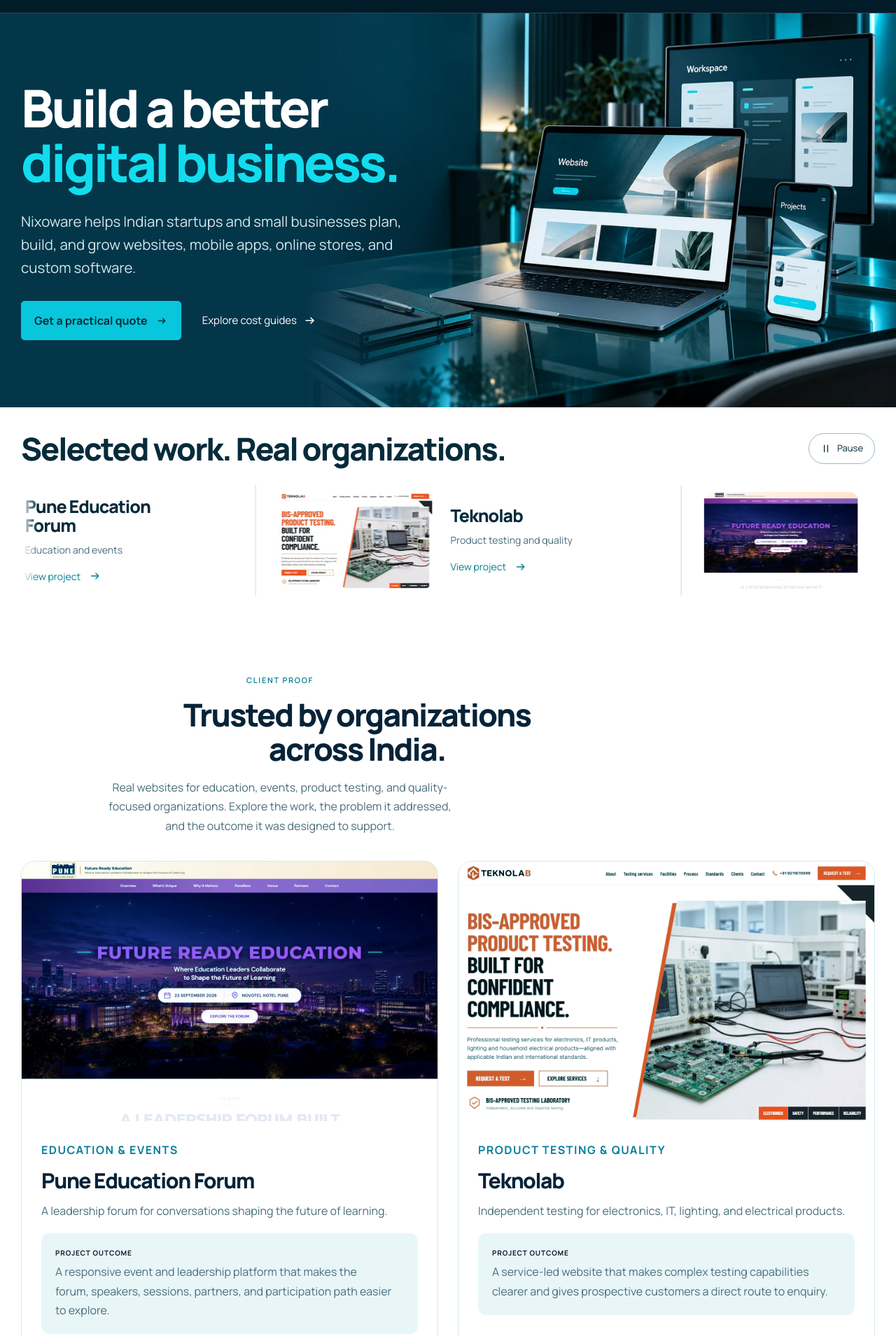
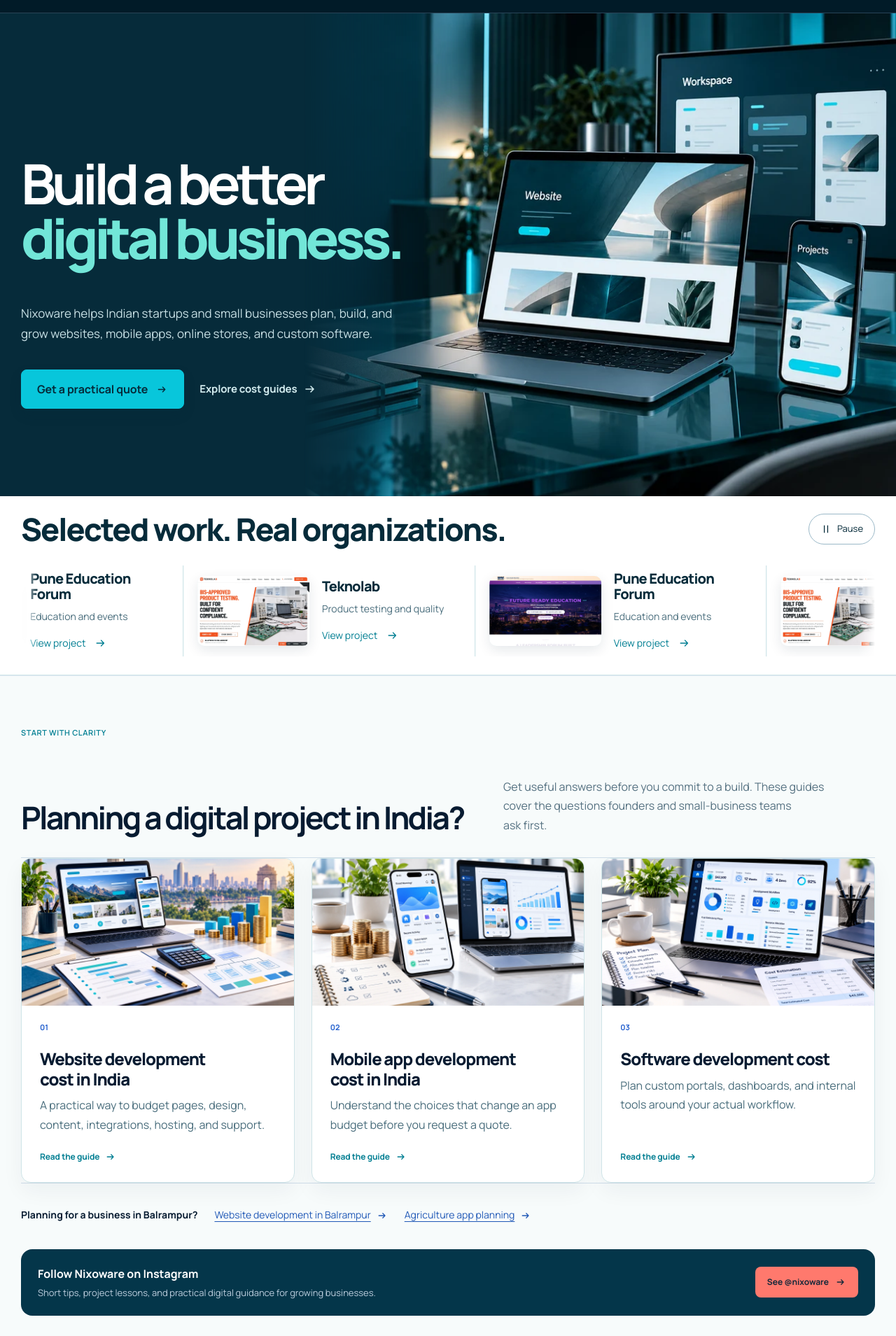
Before and after one commit to singhshrey27/Nixoware, a Next.js app: page / in a window 1280 px wide. Shown: the part 71-1980 px from the top of the page at 70% size. Built offline with nearby package versions, Linux system fonts and the light colour scheme.

Commit message:
Polish homepage visual system

```diff
--- a/app/blog/[article]/page.jsx
+++ b/app/blog/[article]/page.jsx
@@ -1,8 +1,8 @@
 import { notFound } from 'next/navigation';
 import { SiteHeader, SiteFooter, SiteArrow } from '../../../components/SiteChrome';
-import ClientProof from '../../../components/ClientProof';
 import { articles, articleSlugs } from '../../../lib/articles';
 import AppCostCalculator from '../../../components/AppCostCalculator';
+import ClientProof from '../../../components/ClientProof';
 import Image from 'next/image';
 import { whatsappUrl } from '../../../lib/contact';
 
--- a/app/layout.jsx
+++ b/app/layout.jsx
@@ -20,6 +20,7 @@
 import '../src/services-studio.css';
 import '../src/site-studio.css';
 import '../src/visual-polish.css';
+import '../src/home-premium.css';
 import Script from 'next/script';
 import ConversionTracking from '../components/ConversionTracking';
 import { Manrope } from 'next/font/google';
--- a/app/page.jsx
+++ b/app/page.jsx
@@ -117,8 +117,6 @@
       </section>
 
       <ClientProof/>
-      <ClientShowcase/>
-
       <section className="growth-start" id="start-here" aria-labelledby="growth-start-title">
         <div className="growth-start-heading"><p className="section-label">START WITH CLARITY</p><h2 id="growth-start-title">Planning a digital project in India?</h2><p>Get useful answers before you commit to a build. These guides cover the questions founders and small-business teams ask first.</p></div>
         <div className="growth-guides">{growthGuides.map((guide, index) => <a className="growth-guide" href={guide.href} key={guide.title}><div className="growth-guide-image"><Image src={articles[guide.href.slice(6)]?.featuredImage || '/visuals/v2/website.webp'} alt="" fill sizes="(max-width: 700px) 100vw, 33vw"/></div><span>0{index + 1}</span><h3>{guide.title}</h3><p>{guide.text}</p><strong>Read the guide <Arrow/></strong></a>)}</div>
--- a/components/ClientProof.jsx
+++ b/components/ClientProof.jsx
@@ -6,6 +6,6 @@
 export default function ClientProof() {
   return <section className="client-proof-marquee" aria-label="Selected Nixoware client projects"><ProofMotion><div className="proof-track">{[0, 1, 2].map(copy => <div className="proof-group" key={copy} aria-hidden={copy > 0 ? true : undefined} inert={copy > 0 ? true : undefined}>{portfolioSlugs.map(slug => {
     const project = portfolioProjects[slug];
-    return <a className="proof-project" href={`/portfolio/${slug}`} key={slug}><span className="proof-thumbnail"><Image src={project.thumbnail} alt="" width={440} height={275} loading="eager" fetchPriority="low" sizes="(max-width: 700px) 120px, 220px"/></span><span className="proof-project-copy"><strong>{project.client}</strong><span>{project.industry}</span><span className="proof-view">View project <SiteArrow/></span></span></a>;
+    return <a className="proof-project" href={`/portfolio/${slug}`} key={slug}><span className="proof-thumbnail"><Image src={project.image} alt="" width={720} height={450} loading="eager" fetchPriority="low" sizes="(max-width: 700px) 100px, 160px"/></span><span className="proof-project-copy"><strong>{project.client}</strong><span>{project.industry}</span><span className="proof-view">View project <SiteArrow/></span></span></a>;
   })}</div>)}</div></ProofMotion></section>;
 }
--- a/components/SeoPage.jsx
+++ b/components/SeoPage.jsx
@@ -1,6 +1,6 @@
 import Image from './VisualImage';
+import ClientProof from './ClientProof';
 import { SiteHeader, SiteFooter, SiteArrow } from './SiteChrome';
-import ClientProof from './ClientProof';
 import { cardMedia } from '../lib/page-media';
 import { portfolioProjects, portfolioSlugs } from '../lib/portfolio';
 import { pageBanners } from '../lib/page-banners';
@@ -51,10 +51,10 @@
     <SiteHeader/>
     <main className={`seo-main${slug === 'blog' ? ' blog-index' : ''}`}>
       <section className="seo-hero reference-hero"><div className="seo-hero-inner"><h1>{banner.lines.map((line, index) => <span key={line} className={index === banner.lines.length - 1 ? 'banner-accent' : undefined}>{line}</span>)}</h1><p>{banner.description}</p><div className="seo-actions"><a className="button primary" href={whatsappUrl} target="_blank" rel="noopener noreferrer">Connect on WhatsApp <Arrow/></a><a href={page.cards ? '#page-offerings' : '/services'}>{page.cards ? 'Explore this page' : 'Explore our services'} <Arrow/></a></div></div><div className="page-hero-visual"><Image src={banner.src} alt={banner.alt} fill priority unoptimized sizes="(max-width: 980px) 100vw, 65vw"/></div></section>
-      <ClientProof/>
       {pageCards ? <section className="seo-card-section" aria-labelledby="page-offerings"><div className="seo-section-heading"><p className="seo-eyebrow">{slug === 'blog' ? 'NIXOWARE INSIGHTS' : isProjectIndex ? 'SELECTED WORK' : 'WHAT WE COVER'}</p><h2 id="page-offerings">{slug === 'blog' ? 'Practical guides. Better decisions.' : isProjectIndex ? 'Real work. Clear thinking.' : 'Focused capabilities and experience.'}</h2></div><div className="seo-cards">{pageCards.map(([title, text, href, image, alt], index) => <article key={title} className={slug === 'blog' || isProjectIndex ? 'editorial-card' : undefined}>{slug === 'blog' || isProjectIndex ? <a className="seo-card-image-link" href={href} aria-label={`Read ${title}`}><Image className="seo-card-image" src={image || '/visuals/v2/insights.webp'} alt={alt || ''} width={1200} height={750} sizes={slug === 'blog' ? '(max-width: 700px) 100vw, (max-width: 1100px) 50vw, 33vw' : '(max-width: 700px) 100vw, 50vw'}/></a> : <div className="page-card-media"><Image src={image} alt={alt || ''} fill sizes="(max-width: 700px) 100vw, 33vw"/></div>}<h3>{title}</h3><p>{text}</p>{href ? <a href={href} target={href.startsWith('https://wa.me/') ? '_blank' : undefined} rel={href.startsWith('https://wa.me/') ? 'noopener noreferrer' : undefined}>{isProjectIndex ? 'Read project story' : 'Learn more'} <Arrow/></a> : null}</article>)}</div></section> : null}
       <section className="seo-content-section"><div className="seo-section-heading"><div><p className="seo-eyebrow">OUR APPROACH</p><h2>Clear decisions. Maintainable outcomes.</h2></div><div className="approach-visual"><Image src={slug === 'website-maintenance' ? '/visuals/v2/maintenance.webp' : banner.src} alt="" fill sizes="(max-width: 700px) 100vw, 50vw"/></div></div><div className="seo-content-grid">{page.sections.map(([title, text]) => <article key={title}><h2>{title}</h2><p>{text}</p></article>)}</div></section>
       {faqs.length ? <section className="seo-card-section seo-faq" aria-labelledby="faq-title"><div className="seo-section-heading"><p className="seo-eyebrow">FREQUENTLY ASKED QUESTIONS</p><h2 id="faq-title">Questions about {page.label.toLowerCase()}.</h2></div><div className="seo-faq-list">{faqs.map(([question, answer], index) => <details key={question} open={index === 0}><summary>{question}</summary><p>{answer}</p></details>)}</div></section> : null}
+      <ClientProof/>
       <section className="seo-related"><div><p className="seo-eyebrow">NEXT STEP</p><h2>Continue exploring Nixoware.</h2></div><div>{page.links.map(([label, href]) => <a key={label} href={href === '/contact' ? whatsappUrl : href} target={href === '/contact' ? '_blank' : undefined} rel={href === '/contact' ? 'noopener noreferrer' : undefined}>{href === '/contact' ? 'Connect on WhatsApp' : label} <Arrow/></a>)}</div></section>
     </main>
     <SiteFooter/>
--- a/components/ServicesPage.jsx
+++ b/components/ServicesPage.jsx
@@ -1,6 +1,6 @@
 import Image from './VisualImage';
+import ClientProof from './ClientProof';
 import { SiteHeader, SiteFooter } from './SiteChrome';
-import ClientProof from './ClientProof';
 import { whatsappUrl } from '../lib/contact';
 import { serviceCatalog, serviceDeliverySteps } from '../lib/service-catalog';
 
@@ -32,12 +32,12 @@
         <div className="studio-hero-photo"><Image src="/visuals/v2/services.webp" alt="Illustrative website, mobile app and software interfaces on a laptop, smartphone and tablet in a teal studio" fill priority sizes="(max-width: 850px) 100vw, 70vw"/></div>
         <div className="studio-container"><div className="studio-hero-copy"><h1 id="studio-hero-title">Your next idea.<span>Our next build.</span></h1><p>Websites, mobile apps, and custom software for Indian businesses. Built with clarity. Supported beyond launch.</p><div className="studio-hero-actions"><a className="studio-button" href={whatsappUrl} target="_blank" rel="noopener noreferrer">Discuss your project</a><a className="studio-explore" href="#page-offerings">Explore services <Arrow circle/></a></div><a className="studio-work-link" href="/portfolio">See our work <Arrow/></a></div></div>
       </section>
-      <ClientProof/>
       <section className="studio-catalog" aria-labelledby="page-offerings" id="service-catalog">
         <div className="studio-container"><div className="studio-catalog-heading"><h2 id="page-offerings">The right technology. Real business value.</h2><p>Explore what we can build, improve, and support for your team.</p></div><div className="studio-service-grid">{serviceCatalog.map((service, index) => <ServiceCard key={service.href} service={service} index={index}/>)}</div></div>
       </section>
       <section className="studio-delivery" aria-labelledby="studio-delivery-title"><div className="studio-container"><div className="studio-delivery-heading"><h2 id="studio-delivery-title">A clear path from idea<br/>to launch.</h2><a href="/portfolio">See our portfolio <Arrow/></a></div><div className="studio-delivery-steps">{serviceDeliverySteps.map((step, index) => <article key={step.title}><span>{String(index + 1).padStart(2, '0')}</span><h3>{step.title}</h3><p>{step.description}</p></article>)}</div></div></section>
       <section className="studio-conversation" aria-labelledby="studio-conversation-title"><div className="studio-container"><div><h2 id="studio-conversation-title">Have a project in mind?</h2><p>Tell us what you want to build, improve, or maintain.<br/>We will help you find a practical starting point.</p></div><div className="studio-conversation-actions"><a className="studio-button" href={whatsappUrl} target="_blank" rel="noopener noreferrer">Connect on WhatsApp <Arrow/></a><a href="/portfolio">View portfolio <Arrow/></a></div></div></section>
+      <ClientProof/>
     </main>
     <SiteFooter/>
   </>;
--- /dev/null
+++ b/src/home-premium.css
@@ -0,0 +1,88 @@
+/* Home page design system: calm, high-contrast, and conversion-focused. */
+.nixoware-site .home-main {
+  --home-ink: #062b3a;
+  --home-muted: #557181;
+  --home-accent: #08c6db;
+  --home-mint: #72e6d8;
+  --home-line: #cfe5e8;
+  color: var(--home-ink);
+}
+
+.nixoware-site .home-main h1,
+.nixoware-site .home-main h2,
+.nixoware-site .home-main h3 { text-wrap: balance; }
+.nixoware-site .home-main p { text-wrap: pretty; }
+
+.nixoware-site .home-main .button,
+.nixoware-site .home-main .text-link,
+.nixoware-site .home-main .hero-secondary,
+.nixoware-site .home-main .client-visit,
+.nixoware-site .home-main .growth-guide strong {
+  font-weight: 700;
+  letter-spacing: -.01em;
+}
+.nixoware-site .home-main .button {
+  min-height: 52px;
+  padding: 0 22px;
+  border-radius: 8px;
+  font-size: 13px;
+  box-shadow: 0 8px 18px rgba(6,43,58,.12);
+  transition: transform .2s ease, box-shadow .2s ease, background .2s ease;
+}
+.nixoware-site .home-main .button:hover { transform: translateY(-2px); box-shadow: 0 12px 24px rgba(6,43,58,.18); }
+.nixoware-site .home-main .button.primary { background: var(--home-ink); color: #fff; }
+.nixoware-site .home-main .button.primary:hover { background: #0a465c; }
+.nixoware-site .home-main .button.coral { background: var(--home-accent); color: #062b3a; }
+
+.nixoware-site .home-hero { min-height: 690px; background: #062b3a; }
+.nixoware-site .home-hero .hero-copy { padding-top: 144px; }
+.nixoware-site .home-hero h1 { max-width: 660px; font-size: clamp(54px, 6.2vw, 92px); line-height: .98; letter-spacing: -.075em; font-weight: 700; }
+.nixoware-site .home-hero h1 em { color: var(--home-mint); }
+.nixoware-site .home-hero .hero-copy>p { max-width: 560px; margin-top: 28px; color: #c8e0e5; font-size: 17px; line-height: 1.7; }
+.nixoware-site .home-hero .hero-actions { margin-top: 36px; gap: 22px; }
+.nixoware-site .home-hero .hero-secondary { color: #d4edf0; }
+
+.nixoware-site .home-main>.client-proof-marquee { border-bottom: 1px solid var(--home-line); }
+.nixoware-site .home-main>.growth-start { background: #f7fbfb; }
+.nixoware-site .growth-start-heading h2,
+.nixoware-site .section-lead h2,
+.nixoware-site .story h2,
+.nixoware-site .homepage-faq-heading h2 { font-weight: 700; letter-spacing: -.06em; }
+.nixoware-site .growth-start-heading>p:last-child,
+.nixoware-site .section-lead>p,
+.nixoware-site .story-copy>p,
+.nixoware-site .homepage-faq-list p { color: var(--home-muted); }
+.nixoware-site .growth-guide { border: 1px solid var(--home-line); border-radius: 14px; box-shadow: 0 12px 30px rgba(6,43,58,.05); transition: transform .2s ease, box-shadow .2s ease; }
+.nixoware-site .growth-guide:hover { transform: translateY(-5px); box-shadow: 0 18px 38px rgba(6,43,58,.12); }
+.nixoware-site .growth-guide strong { color: #007e92; }
+
+.nixoware-site .home-main>.capabilities { background: #fff; }
+.nixoware-site .capability-list article { border-radius: 14px; overflow: hidden; }
+.nixoware-site .capability-copy h3 { font-weight: 700; }
+.nixoware-site .capability-copy>a { color: #007e92; font-weight: 700; }
+.nixoware-site .product-studio { background: #f7fbfb; }
+.nixoware-site .product-studio h2,
+.nixoware-site .operations h2,
+.nixoware-site .principles h2 { font-weight: 700; letter-spacing: -.06em; }
+.nixoware-site .operations { background: #062b3a; }
+.nixoware-site .operations h3 { font-weight: 700; }
+.nixoware-site .operations details { border-color: rgba(184,221,228,.24); }
+.nixoware-site .story { background: #f7fbfb; }
+.nixoware-site .story-media { border-radius: 16px; box-shadow: 0 18px 42px rgba(6,43,58,.12); }
+.nixoware-site .homepage-faq { background: #fff; }
+.nixoware-site .homepage-faq-list summary { font-weight: 700; }
+.nixoware-site .contact-connect { background: #e8f6f8; }
+.nixoware-site .contact-action-panel { border-radius: 16px; box-shadow: 0 18px 42px rgba(6,43,58,.12); }
+
+@media (max-width: 700px) {
+  .nixoware-site .home-hero { min-height: 0; }
+  .nixoware-site .home-hero .hero-copy { padding-top: 100px; }
+  .nixoware-site .home-hero h1 { font-size: clamp(46px, 13vw, 68px); }
+  .nixoware-site .home-hero .hero-copy>p { font-size: 16px; }
+  .nixoware-site .home-main .button { min-height: 50px; }
+}
+
+@media (prefers-reduced-motion: reduce) {
+  .nixoware-site .home-main .button,
+  .nixoware-site .growth-guide { transition: none; }
+}
--- a/src/site-studio.css
+++ b/src/site-studio.css
@@ -37,19 +37,19 @@
 .nixoware-site .unified-footer nav a { min-height: 30px; }
 
 /* Genuine client proof. Duplicate rails are hidden from assistive technology. */
-.client-proof-marquee { margin: 0; padding: 34px max(30px, calc((100vw - 1440px)/2)) 40px; background: #fff; color: #062b3a; overflow: hidden; }
+.client-proof-marquee { margin: 0; padding: 22px max(30px, calc((100vw - 1440px)/2)) 26px; background: #fff; color: #062b3a; overflow: hidden; }
 .proof-heading { display: flex; align-items: center; justify-content: space-between; gap: 24px; margin-bottom: 28px; }
 .nixoware-site .proof-heading h2 { margin: 0; font-size: clamp(24px, 2.7vw, 40px); line-height: 1.15; }
 .proof-heading button { display: inline-flex; align-items: center; gap: 8px; flex: none; min-height: 44px; padding: 9px 16px; border: 1px solid #9bb9c8; border-radius: 30px; color: #062b3a; background: #fff; font-size: 13px; cursor: pointer; }
 .proof-heading button svg { width: 16px; height: 16px; }
 .proof-window { overflow: hidden; mask-image: linear-gradient(90deg, transparent, #000 2%, #000 98%, transparent); }
 .proof-track { display: flex; width: max-content; animation: client-proof-scroll 35s linear infinite; }
-.proof-group { display: flex; flex: none; gap: 32px; padding-right: 32px; }
-.proof-project { display: flex; flex: none; align-items: center; gap: 26px; width: clamp(420px, 45vw, 690px); padding: 10px 24px 10px 0; border-right: 1px solid #c5dfe4; }
-.proof-thumbnail { display: block; flex: none; width: 220px; border-radius: 12px; overflow: hidden; background: #e8f6f8; }
+.proof-group { display: flex; flex: none; gap: 20px; padding-right: 20px; }
+.proof-project { display: flex; flex: none; align-items: center; gap: 18px; width: clamp(300px, 31vw, 440px); padding: 8px 18px 8px 0; border-right: 1px solid #c5dfe4; }
+.proof-thumbnail { display: block; flex: none; width: 160px; border-radius: 10px; overflow: hidden; background: #e8f6f8; box-shadow: 0 6px 18px rgba(6, 43, 58, .1); }
 .proof-thumbnail img { display: block; width: 100%; height: auto; aspect-ratio: 1.6; object-fit: cover; }
 .proof-project-copy { display: grid; gap: 9px; }
-.proof-project-copy strong { max-width: 250px; font-size: 25px; font-weight: 800; line-height: 1.1; letter-spacing: -.04em; }
+.proof-project-copy strong { max-width: 190px; font-size: 20px; font-weight: 800; line-height: 1.1; letter-spacing: -.04em; }
 .proof-project-copy>span { font-size: 14px; color: #496d7c; }
 .proof-project-copy .proof-view { display: flex; align-items: center; gap: 12px; margin-top: 6px; color: #007e92; }
 .proof-view svg { width: 19px; }
@@ -108,6 +108,27 @@
 .nixoware-site .homepage-proof { background: #fff; }
 .nixoware-site .homepage-proof-grid article { background: #e8f6f8; border: 0; border-radius: 16px; }
 .nixoware-site .homepage-technologies { border-color: #c5dfe4; }
+
+/* Homepage proof: compact editorial cards with a clearer visual rhythm. */
+.nixoware-site .homepage-proof { padding-block: 68px; background: linear-gradient(180deg, #f7fcfc 0%, #fff 100%); }
+.nixoware-site .homepage-proof-heading { grid-template-columns: minmax(180px, .65fr) minmax(0, 1.35fr); gap: 56px; margin-bottom: 34px; }
+.nixoware-site .homepage-proof-heading h2 { max-width: 760px; font-size: clamp(34px, 3.1vw, 48px); letter-spacing: -.045em; }
+.nixoware-site .homepage-proof-heading > p:last-child { max-width: 590px; align-self: end; font-size: 15px; line-height: 1.7; }
+.nixoware-site .homepage-proof-grid { gap: 14px; border-top: 0; }
+.nixoware-site .homepage-proof-grid article { min-height: 190px; padding: 24px 24px 22px; border: 1px solid #cce8eb; border-radius: 14px; box-shadow: 0 10px 24px rgba(6, 43, 58, .05); transition: transform .2s ease, box-shadow .2s ease; }
+.nixoware-site .homepage-proof-grid article:hover { transform: translateY(-4px); box-shadow: 0 16px 30px rgba(6, 43, 58, .1); }
+.nixoware-site .homepage-proof-grid h3 { margin: 26px 0 10px; font-size: 20px; letter-spacing: -.025em; }
+.nixoware-site .homepage-proof-grid p { max-width: 330px; margin: 0; font-size: 14px; line-height: 1.65; }
+.nixoware-site .homepage-technologies { grid-template-columns: minmax(180px, .65fr) minmax(0, 1.35fr); gap: 56px; margin-top: 54px; padding-top: 26px; }
+.nixoware-site .homepage-technologies > p:last-of-type { max-width: 700px; font-size: 15px; line-height: 1.7; }
+.nixoware-site .homepage-technologies .text-link { margin-top: 4px; font-weight: 700; }
+@media (max-width: 800px) {
+  .nixoware-site .homepage-proof { padding-block: 52px; }
+  .nixoware-site .homepage-proof-heading { gap: 20px; margin-bottom: 26px; }
+  .nixoware-site .homepage-proof-grid { gap: 10px; }
+  .nixoware-site .homepage-proof-grid article { min-height: 0; }
+  .nixoware-site .homepage-technologies { gap: 20px; margin-top: 42px; }
+}
 .nixoware-site .services-refresh { display: block; background: #fff; }
 .nixoware-site .services-refresh .section-lead { max-width: 850px; text-align: left; margin: 0 0 36px; }
 .nixoware-site .services-refresh .section-lead>p { max-width: 760px; }
@@ -151,12 +172,16 @@
 .nixoware-site .operations-columns>div { padding: 0; border: 0; background: transparent; }
 .nixoware-site .operations-columns details { border-color: #3a6d7f; }
 .nixoware-site .operations-columns p { color: #d1e7eb; }
-.nixoware-site .approach { background: #e8f6f8; color: #062b3a; grid-template-columns: 1fr; gap: 36px; }
-.nixoware-site .approach .section-lead>p { color: #496d7c; max-width: 620px; }
-.nixoware-site .approach .steps { margin: 0; gap: 36px; }
-.nixoware-site .steps article { padding-top: 20px; border-top: 1px solid #9bb9c8; }
-.nixoware-site .steps h3 { font-size: 24px; }
-.nixoware-site .steps p { color: #496d7c; }
+.nixoware-site .approach { position: relative; overflow: hidden; background: radial-gradient(circle at 88% 0%, rgba(0, 198, 214, .16), transparent 34%), #062b3a; color: #fff; grid-template-columns: 1fr; gap: 46px; }
+.nixoware-site .approach::after { content: '04'; position: absolute; right: max(30px, calc((100vw - 1440px)/2)); top: 40px; color: rgba(255,255,255,.06); font-size: clamp(120px, 19vw, 280px); font-weight: 800; line-height: .8; pointer-events: none; }
+.nixoware-site .approach .section-lead { position: relative; z-index: 1; max-width: 760px; }
+.nixoware-site .approach .section-lead h2 { font-size: clamp(42px, 5vw, 74px); letter-spacing: -.06em; }
+.nixoware-site .approach .section-lead>p { color: #b9d5dc; max-width: 620px; font-size: 16px; line-height: 1.7; }
+.nixoware-site .approach .steps { position: relative; z-index: 1; margin: 0; gap: 14px; }
+.nixoware-site .steps article { min-height: 190px; padding: 20px 20px 22px; border: 1px solid rgba(184, 221, 228, .28); border-radius: 14px; background: rgba(255,255,255,.055); transition: transform .2s ease, background .2s ease, border-color .2s ease; }
+.nixoware-site .steps article:hover { transform: translateY(-5px); background: rgba(255,255,255,.1); border-color: rgba(114, 230, 216, .65); }
+.nixoware-site .steps h3 { margin: 28px 0 10px; font-size: 20px; letter-spacing: -.025em; }
+.nixoware-site .steps p { color: #b9d5dc; font-size: 14px; line-height: 1.65; }
 .nixoware-site .step-top { color: #007e92; font-size: 16px; }
 .nixoware-site .step-top i { display: none; }
 .nixoware-site .story { background: #fff; gap: 56px; }
@@ -284,7 +309,7 @@
   .nixoware-site .capability-list, .nixoware-site .blog-index .seo-cards { grid-template-columns: repeat(2, minmax(0, 1fr)); }
   .nixoware-site .seo-related { align-items: flex-start; flex-direction: column; }
   .nixoware-site .seo-related>div:last-child { justify-content: flex-start; }
-  .proof-thumbnail { width: 160px; }
+  .proof-thumbnail { width: 140px; }
 }
 @media (max-width: 980px) {
   .nixoware-site .site-header.unified-header { height: 82px; }
@@ -308,13 +333,13 @@
   .nixoware-site .site-header.unified-header { height: 74px; padding-inline: 20px; }
   .nixoware-site .unified-header .brand { width: 190px; }
   .nixoware-site .unified-footer>.studio-container { width: calc(100% - 40px); gap: 28px 24px; }
-  .client-proof-marquee { padding: 30px 20px; }
+  .client-proof-marquee { padding: 22px 20px; }
   .proof-heading { align-items: flex-start; gap: 16px; margin-bottom: 22px; }
   .nixoware-site .proof-heading h2 { font-size: 23px; max-width: 240px; }
   .proof-heading button { padding: 9px 12px; font-size: 12px; }
-  .proof-project { width: 310px; gap: 18px; padding-right: 20px; }
-  .proof-thumbnail { width: 120px; }
-  .proof-project-copy strong { font-size: 20px; }
+  .proof-project { width: 280px; gap: 14px; padding-right: 16px; }
+  .proof-thumbnail { width: 100px; }
+  .proof-project-copy strong { font-size: 17px; }
   .proof-project-copy>span { font-size: 12px; }
   .nixoware-site .home-hero .hero-copy, .nixoware-site .seo-hero .seo-hero-inner { padding: 42px 20px 32px; }
   .nixoware-site .home-hero h1 { font-size: clamp(42px, 10.4vw, 64px); }
```
